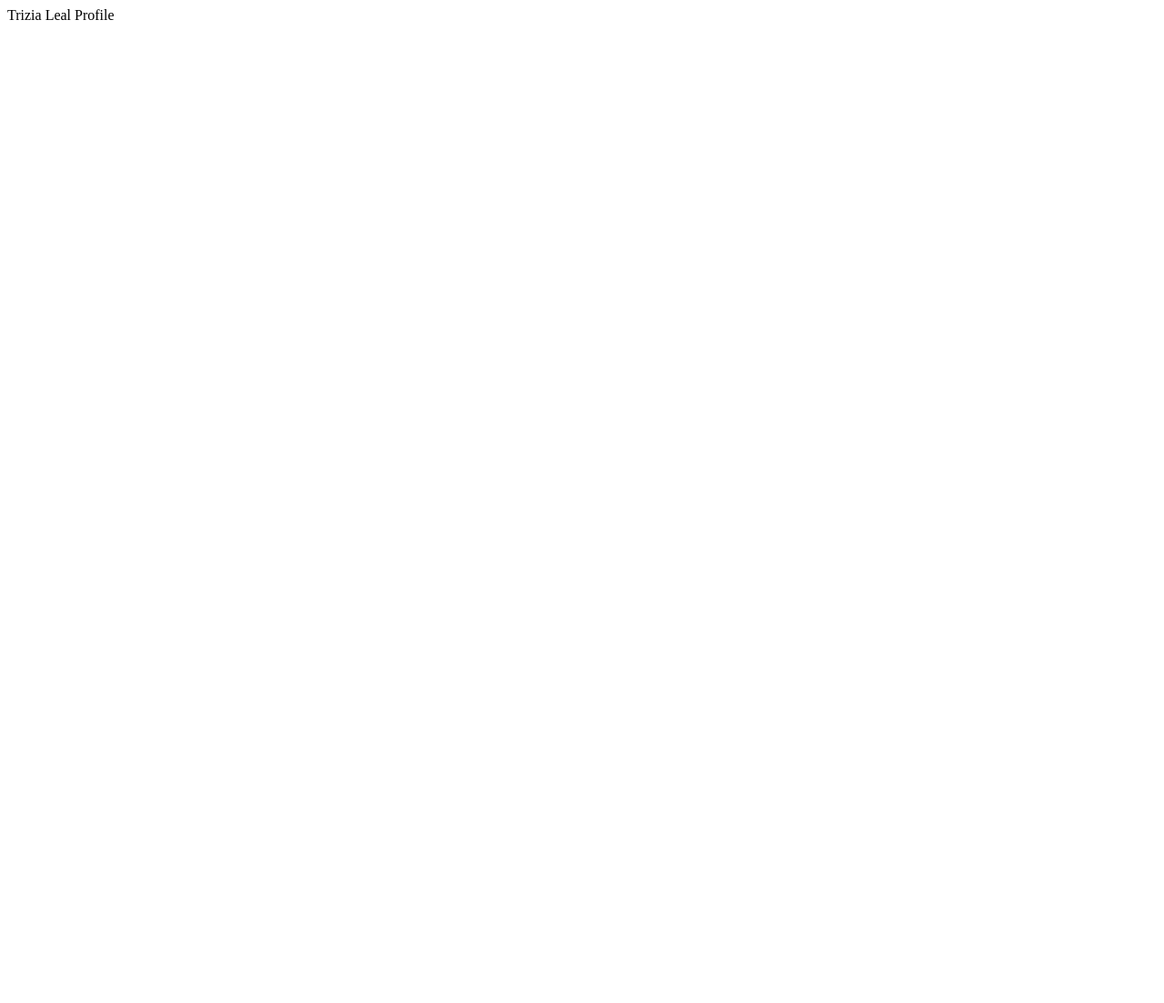
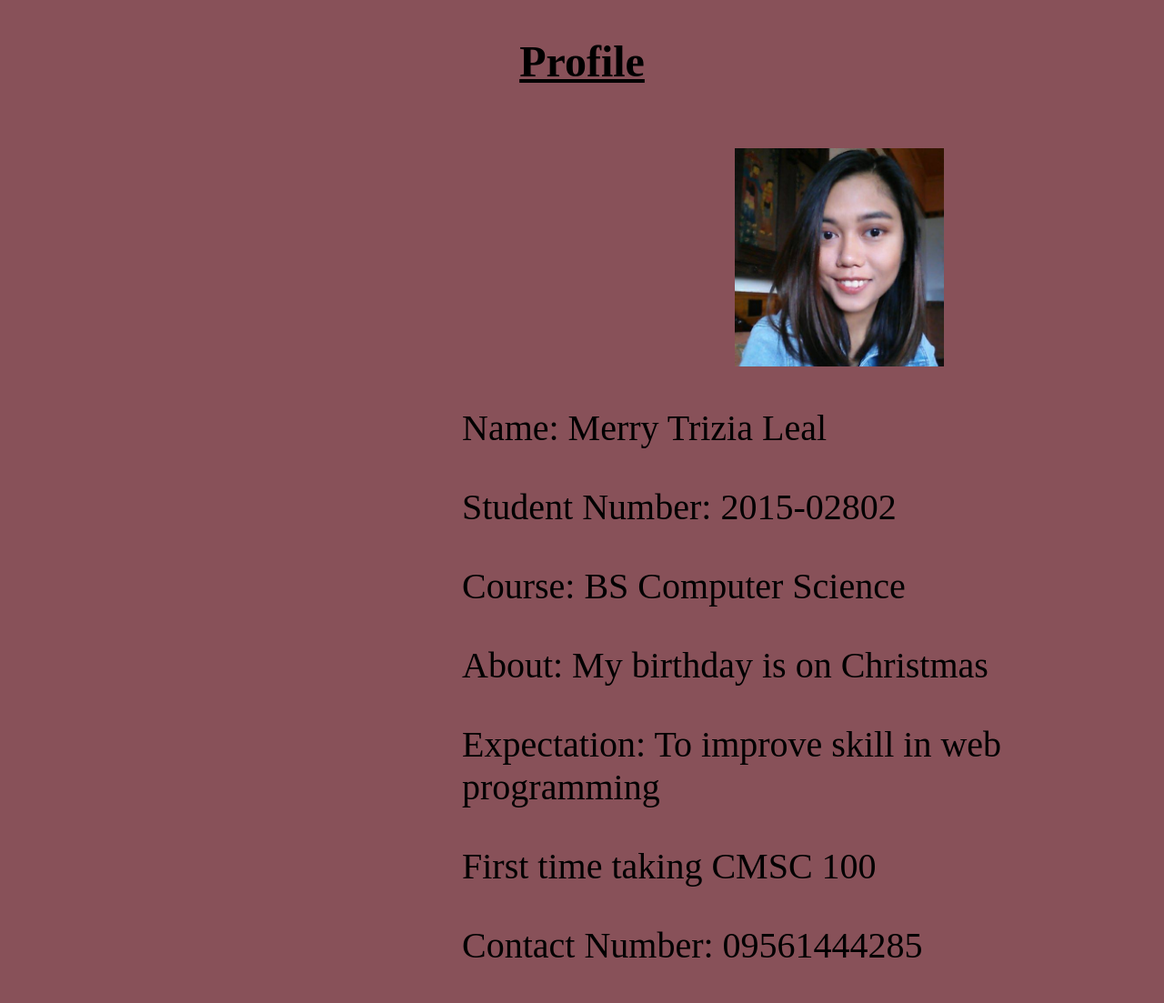
Before and after one commit to TriziaLeal/TriziaLeal.github.io, a plain HTML site: page index.html in a window 1280 px wide. Shown: the whole page at 91% size. Before the commit the page ends 800 px from the top, so only its background shows below. Drawn offline with Linux system fonts and the light colour scheme.

Commit message:
Initial commit

```diff
--- a/index.html
+++ b/index.html
@@ -1 +1,26 @@
-Trizia Leal Profile
+<!DOCTYPE html>
+	<html>
+	<head>
+		<meata charset="UTF-8">
+		<title>	Profile	</title>
+	</head>
+
+	<body style="background:#885159">
+		<header id = "style_header">
+			<h1 id = "profile_font"> Profile </h1>
+			<link rel="stylesheet" type="text/css" href="infoprofile.css">
+		</header>
+		<div>
+			<img src="trizia.jpg"  width="230px" height="240px">
+		</div>
+		<div class="style_infoprof">
+			<p class="info"> Name: Merry Trizia Leal </p>
+			<p class="info"> Student Number: 2015-02802 </p>
+			<p class="info"> Course: BS Computer Science </p>
+			<p class="info"> About: My birthday is on Christmas </p>
+			<p class="info"> Expectation: To improve skill in web programming </p>
+			<p class="info"> First time taking CMSC 100 </p>
+			<p class="info"> Contact Number: 09561444285 </p>
+		</div>
+	</body>
+	</html
--- /dev/null
+++ b/infoprofile.css
@@ -0,0 +1,12 @@
+#profile_font{font-family: Vladimir Script; font-size:3em;
+		text-decoration:underline; text-align: center;}
+
+#style_header {background-color: #885159; width: 100%; height: 50px;float:left;padding-bottom:5px;}
+.style_infoprof{width: 50%; height: 50%;float:left; margin-left: 500px}
+
+.info{font-size:2.5em;text-align:left;}
+
+img{
+	margin-left: 800px;
+	margin-top: 100px;
+}
```
Also changed, not shown: trizia.jpg (added).
